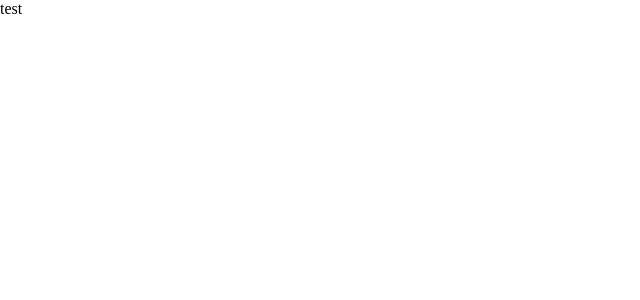
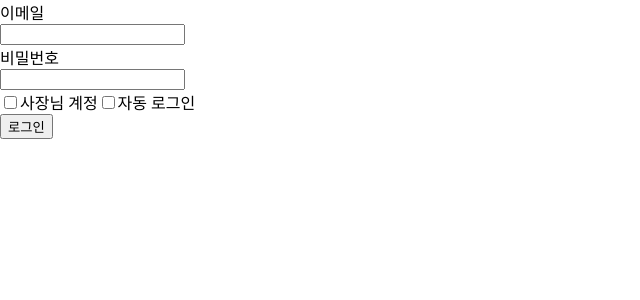
Before and after one commit to 3BSC/YOMAKASE_FRONT_END, a React (Create React App) app: page / in a window 1280 px wide. Shown: the top 300 px of the page, without its empty margins (0-640 px from the left). Built offline with nearby package versions, Linux system fonts and the light colour scheme.

Commit message:
feat: add login form except auto login, owner account

```diff
--- a/src/App.js
+++ b/src/App.js
@@ -1,5 +1,11 @@
+import LoginPage from "./page/LoginPage";
+
 function App() {
-  return <div className="App">test</div>;
+  return (
+    <div className="App">
+      <LoginPage />
+    </div>
+  );
 }
 
 export default App;
--- /dev/null
+++ b/src/component/login/Login.js
@@ -0,0 +1,40 @@
+import React, { useRef } from "react";
+
+const Login = () => {
+  const userEmail = useRef();
+  const userPassword = useRef();
+  const handleSubmit = (e) => {
+    e.preventDefault();
+    const email = userEmail.current.value;
+    const password = userPassword.current.value;
+    if (email.length === 0 || password.length === 0) {
+      alert("아이디, 비밀번호를 모두 입력해 주세요");
+      return;
+    }
+  };
+  return (
+    <>
+      <form onSubmit={handleSubmit}>
+        <div>
+          <label htmlFor="user-email">이메일</label>
+          <br />
+          <input type="text" id="user-email" ref={userEmail}></input>
+        </div>
+        <div>
+          <label htmlFor="user-password">비밀번호</label>
+          <br />
+          <input type="password" ref={userPassword}></input>
+        </div>
+        <div>
+          <input type="checkbox" id="user-type"></input>
+          <label htmlFor="user-type">사장님 계정</label>
+          <input type="checkbox" id="auto-login"></input>
+          <label htmlFor="auto-login">자동 로그인</label>
+        </div>
+        <button type="submit">로그인</button>
+      </form>
+    </>
+  );
+};
+
+export default Login;
--- /dev/null
+++ b/src/page/LoginPage.js
@@ -0,0 +1,7 @@
+import React from "react";
+import Login from "../component/login/Login";
+const LoginPage = () => {
+  return <Login />;
+};
+
+export default LoginPage;
```
Also changed, not shown: public/images/logo.png (added).
